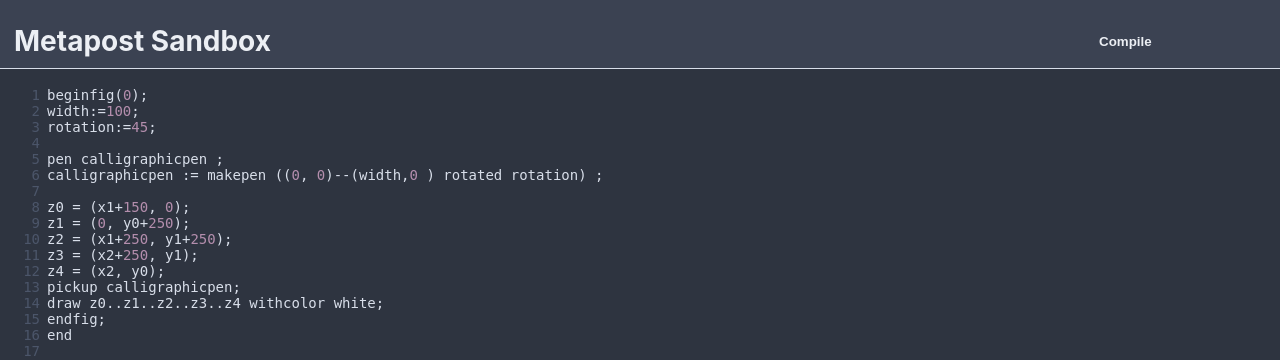
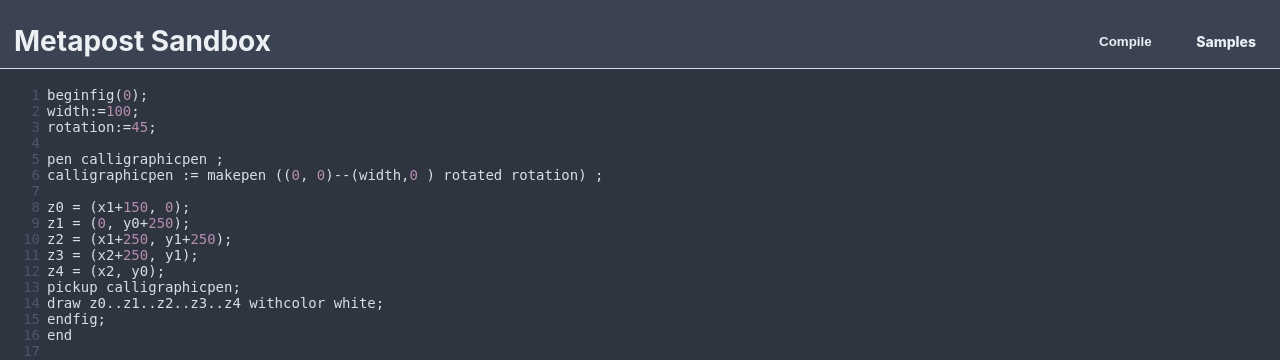
Before and after one commit to santhoshtr/metapost-sandbox, a FastAPI app: page / in a window 1280 px wide. Shown: the top 360 px of the page. Run offline with FastAPI, Linux system fonts and the light colour scheme.

Commit message:
Add link to more samples

```diff
--- a/static/style.css
+++ b/static/style.css
@@ -48,8 +48,9 @@ header {
   padding-bottom: 0;
   display: grid;
   grid-template-columns: 10fr 1fr 1fr;
-  grid-template-areas: "title compile save";
+  grid-template-areas: "title compile samples";
   align-content: end;
+  align-items: center;
 }
 
 a {
@@ -116,7 +117,7 @@ svg {
   color: var(--text-color);
 }
 
-button {
+.nav-item {
   padding: 10px;
   font-weight: 800;
   background-color: var(--button-color);
@@ -125,6 +126,7 @@ button {
   border: none;
   max-width: 20vw;
   cursor: pointer;
+  text-decoration: none;
 }
 
 #b-compile {
@@ -132,8 +134,8 @@ button {
   justify-self: end;
 }
 
-#b-save {
-  grid-area: save;
+#b-samples {
+  grid-area: samples;
   justify-self: end;
 }
 
--- a/templates/index.html
+++ b/templates/index.html
@@ -19,8 +19,8 @@
     <body>
         <header>
             <h1 class="title"> Metapost Sandbox</h1>
-            <button id="b-compile" onclick="doCompile()">Compile</button>
-            <!--<button id="b-save" onclick="save()">Save</button>  -->
+            <button id="b-compile" class="nav-item" onclick="doCompile()">Compile</button>
+            <a id="b-samples" class="nav-item" href="https://github.com/santhoshtr/type-concepts/" target="_blank">Samples</a>
         </header>
         <main>
             <section class="container">
```
